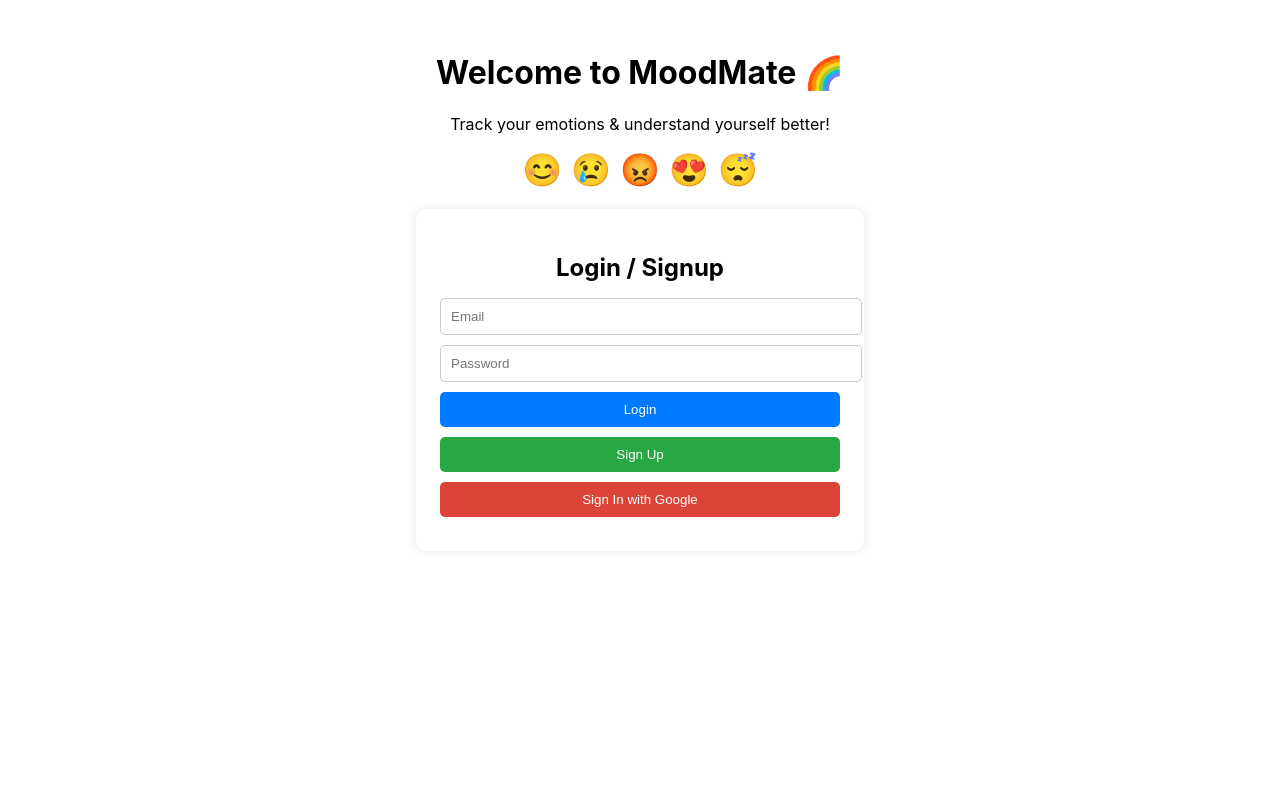
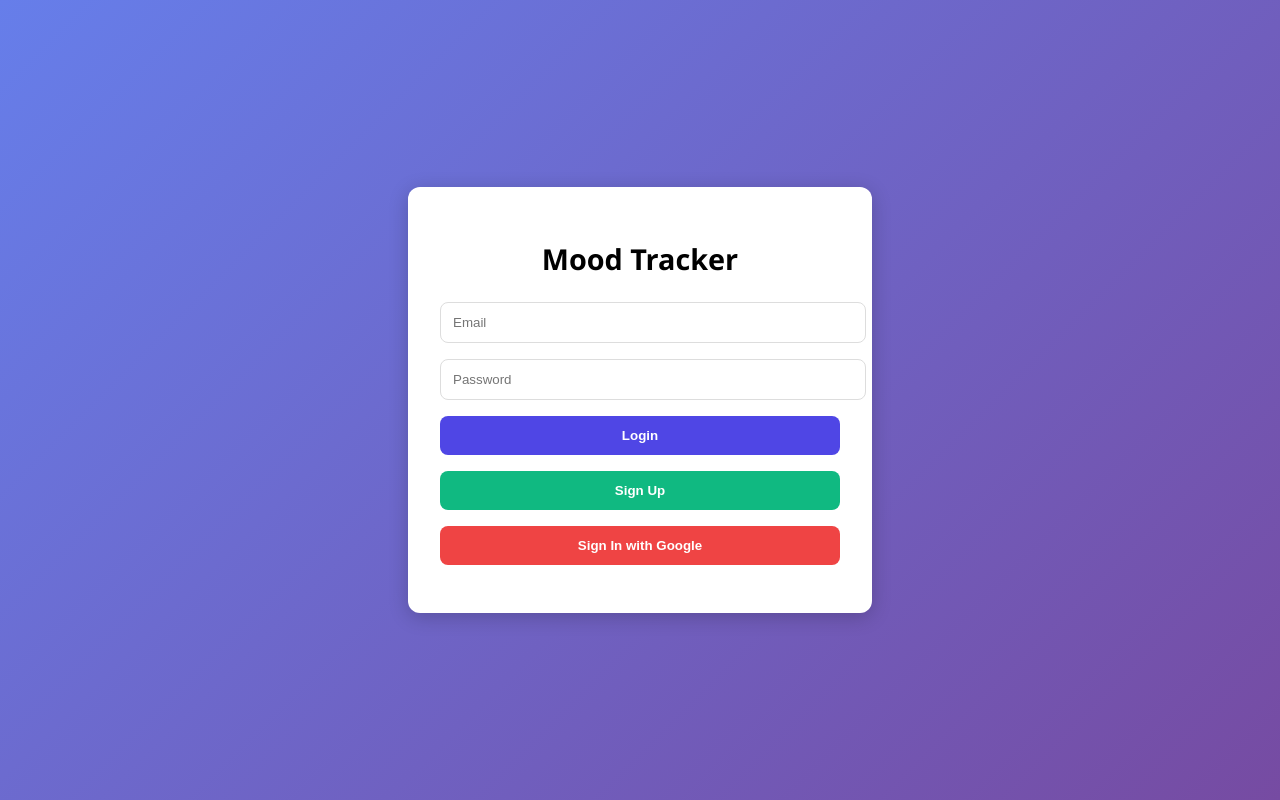
Before and after one commit to SravyaTadeparti/MoodApp, a React (Create React App) app: page /landingpage in a window 1280 px wide. Built offline with nearby package versions, Linux system fonts and the light colour scheme.

Commit message:
Dashboard updated

```diff
--- a/src/App.js
+++ b/src/App.js
@@ -10,7 +10,7 @@ function App() {
     <BrowserRouter>
       <div className="min-h-screen bg-gray-100 flex items-center justify-center">
         <Routes>
-          <Route path="/" element={<Login />} />
+          <Route path="/" element={<LandingPage />} />
           <Route path="/questionnaire" element={<QuestionnairePage />} />
           <Route path="/dashboard" element={<Dashboard />} />
           <Route path="/landingpage" element={<LandingPage />} />
--- /dev/null
+++ b/src/Dashboard.css
@@ -0,0 +1,61 @@
+.dashboard-container {
+  background-color: #f3f4f6;
+  min-height: 100vh;
+  display: flex;
+  justify-content: center;
+  align-items: center;
+  flex-direction: column;
+  padding: 2rem;
+}
+
+.dashboard-header,
+.dashboard-subtext {
+  text-align: center;
+}
+
+.dashboard-content {
+  max-width: 1200px;
+  width: 100%;
+}
+
+.charts-grid {
+  display: grid;
+  grid-template-columns: 1fr 1fr;
+  gap: 2rem;
+}
+
+@media (max-width: 768px) {
+  .charts-grid {
+    grid-template-columns: 1fr;
+  }
+}
+
+.chart-box {
+  background: white;
+  padding: 1rem;
+  border-radius: 10px;
+  box-shadow: 0 4px 12px rgba(0, 0, 0, 0.1);
+  display: flex;
+  flex-direction: column;
+  align-items: center;
+}
+
+.summary-table {
+  background: white;
+  padding: 1rem;
+  border-radius: 10px;
+  margin-bottom: 2rem;
+  box-shadow: 0 4px 12px rgba(0, 0, 0, 0.1);
+}
+
+.insights-grid {
+  display: grid;
+  grid-template-columns: 1fr 1fr;
+  gap: 1rem;
+}
+
+@media (max-width: 768px) {
+  .insights-grid {
+    grid-template-columns: 1fr;
+  }
+}
--- a/src/LandingPage.jsx
+++ b/src/LandingPage.jsx
@@ -1,67 +1,159 @@
-import React, { useState } from 'react';
-import { auth, googleProvider } from './firebase';
-import { signInWithEmailAndPassword, createUserWithEmailAndPassword, signInWithPopup } from 'firebase/auth';
-import { useNavigate } from 'react-router-dom';
+// import React, { useState } from 'react';
+// import { auth, googleProvider } from './firebase';
+// import { signInWithEmailAndPassword, createUserWithEmailAndPassword, signInWithPopup } from 'firebase/auth';
+// import { useNavigate } from 'react-router-dom';
+
+// const LandingPage = () => {
+//   const navigate = useNavigate();
+
+//   // State for login/signup form
+//   const [email, setEmail] = useState('');
+//   const [password, setPassword] = useState('');
+//   const [error, setError] = useState('');
+
+//   // Handle login
+//   const handleLogin = async () => {
+//     setError('');
+//     try {
+//       await signInWithEmailAndPassword(auth, email, password);
+//       navigate('/questionnaire');
+//     } catch (err) {
+//       setError(err.message);
+//     }
+//   };
+
+//   // Handle signup
+//   const handleSignup = async () => {
+//     setError('');
+//     try {
+//       await createUserWithEmailAndPassword(auth, email, password);
+//       navigate('/questionnaire');
+//     } catch (err) {
+//       setError(err.message);
+//     }
+//   };
+
+//   // Handle Google sign-in
+//   const handleGoogleLogin = async () => {
+//     setError('');
+//     try {
+//       await signInWithPopup(auth, googleProvider);
+//       navigate('/questionnaire');
+//     } catch (err) {
+//       setError(err.message);
+//     }
+//   };
+
+//   return (
+//     <div style={{ textAlign: 'center', padding: '2rem' }}>
+//       <h1>Welcome to MoodMate 🌈</h1>
+//       <p>Track your emotions & understand yourself better!</p>
+//       <div>
+//         <span style={{ fontSize: '2rem' }}>😊 😢 😡 😍 😴</span>
+//       </div>
+//       <br />
+
+//       <div style={{ maxWidth: '400px', margin: 'auto', background: '#fff', padding: '1.5rem', borderRadius: '10px', boxShadow: '0px 0px 10px rgba(0,0,0,0.1)' }}>
+//         <h2 style={{ marginBottom: '1rem' }}>Login / Signup</h2>
+
+//         <input
+//           type="email"
+//           placeholder="Email"
+//           value={email}
+//           onChange={(e) => setEmail(e.target.value)}
+//           style={{ width: '100%', padding: '10px', marginBottom: '10px', borderRadius: '5px', border: '1px solid #ccc' }}
+//         />
+
+//         <input
+//           type="password"
+//           placeholder="Password"
+//           value={password}
+//           onChange={(e) => setPassword(e.target.value)}
+//           style={{ width: '100%', padding: '10px', marginBottom: '10px', borderRadius: '5px', border: '1px solid #ccc' }}
+//         />
+
+//         <button
+//           onClick={handleLogin}
+//           style={{ width: '100%', padding: '10px', marginBottom: '10px', backgroundColor: '#007bff', color: 'white', border: 'none', borderRadius: '5px' }}
+//         >
+//           Login
+//         </button>
+
+//         <button
+//           onClick={handleSignup}
+//           style={{ width: '100%', padding: '10px', marginBottom: '10px', backgroundColor: '#28a745', color: 'white', border: 'none', borderRadius: '5px' }}
+//         >
+//           Sign Up
+//         </button>
+
+//         <button
+//           onClick={handleGoogleLogin}
+//           style={{ width: '100%', padding: '10px', marginBottom: '10px', backgroundColor: '#db4437', color: 'white', border: 'none', borderRadius: '5px' }}
+//         >
+//           Sign In with Google
+//         </button>
+
+//         {error && <p style={{ color: 'red' }}>{error}</p>}
+//       </div>
+//     </div>
+//   );
+// };
+
+// export default LandingPage;
+
+
+import { useState } from "react";
+import { auth, googleProvider } from "./firebase";
+import { signInWithEmailAndPassword, createUserWithEmailAndPassword, signInWithPopup } from "firebase/auth";
+import { useNavigate } from "react-router-dom";
+import './Login.css';
 
 const LandingPage = () => {
+  const [email, setEmail] = useState("");
+  const [password, setPassword] = useState("");
+  const [error, setError] = useState("");
   const navigate = useNavigate();
 
-  // State for login/signup form
-  const [email, setEmail] = useState('');
-  const [password, setPassword] = useState('');
-  const [error, setError] = useState('');
-
-  // Handle login
   const handleLogin = async () => {
-    setError('');
+    setError("");
     try {
       await signInWithEmailAndPassword(auth, email, password);
-      navigate('/questionnaire');
+      navigate("/questionnaire");
     } catch (err) {
       setError(err.message);
     }
   };
 
-  // Handle signup
   const handleSignup = async () => {
-    setError('');
+    setError("");
     try {
       await createUserWithEmailAndPassword(auth, email, password);
-      navigate('/questionnaire');
+      navigate("/questionnaire");
     } catch (err) {
       setError(err.message);
     }
   };
 
-  // Handle Google sign-in
   const handleGoogleLogin = async () => {
-    setError('');
+    setError("");
     try {
       await signInWithPopup(auth, googleProvider);
-      navigate('/questionnaire');
+      navigate("/questionnaire");
     } catch (err) {
       setError(err.message);
     }
   };
 
   return (
-    <div style={{ textAlign: 'center', padding: '2rem' }}>
-      <h1>Welcome to MoodMate 🌈</h1>
-      <p>Track your emotions & understand yourself better!</p>
-      <div>
-        <span style={{ fontSize: '2rem' }}>😊 😢 😡 😍 😴</span>
-      </div>
-      <br />
-
-      <div style={{ maxWidth: '400px', margin: 'auto', background: '#fff', padding: '1.5rem', borderRadius: '10px', boxShadow: '0px 0px 10px rgba(0,0,0,0.1)' }}>
-        <h2 style={{ marginBottom: '1rem' }}>Login / Signup</h2>
+    <div className="login-page">
+      <div className="login-container">
+        <h1>Mood Tracker</h1>
 
         <input
           type="email"
           placeholder="Email"
           value={email}
           onChange={(e) => setEmail(e.target.value)}
-          style={{ width: '100%', padding: '10px', marginBottom: '10px', borderRadius: '5px', border: '1px solid #ccc' }}
         />
 
         <input
@@ -69,31 +161,21 @@ const LandingPage = () => {
           placeholder="Password"
           value={password}
           onChange={(e) => setPassword(e.target.value)}
-          style={{ width: '100%', padding: '10px', marginBottom: '10px', borderRadius: '5px', border: '1px solid #ccc' }}
         />
 
-        <button
-          onClick={handleLogin}
-          style={{ width: '100%', padding: '10px', marginBottom: '10px', backgroundColor: '#007bff', color: 'white', border: 'none', borderRadius: '5px' }}
-        >
+        <button onClick={handleLogin} className="login-button">
           Login
         </button>
 
-        <button
-          onClick={handleSignup}
-          style={{ width: '100%', padding: '10px', marginBottom: '10px', backgroundColor: '#28a745', color: 'white', border: 'none', borderRadius: '5px' }}
-        >
+        <button onClick={handleSignup} className="signup-button">
           Sign Up
         </button>
 
-        <button
-          onClick={handleGoogleLogin}
-          style={{ width: '100%', padding: '10px', marginBottom: '10px', backgroundColor: '#db4437', color: 'white', border: 'none', borderRadius: '5px' }}
-        >
+        <button onClick={handleGoogleLogin} className="google-button">
           Sign In with Google
         </button>
 
-        {error && <p style={{ color: 'red' }}>{error}</p>}
+        {error && <p className="error-text">{error}</p>}
       </div>
     </div>
   );
--- /dev/null
+++ b/src/Login.css
@@ -0,0 +1,67 @@
+.login-page {
+  min-height: 100vh;
+  background: linear-gradient(135deg, #667eea, #764ba2);
+  display: flex;
+  justify-content: center;
+  align-items: center;
+  font-family: 'Segoe UI', Tahoma, Geneva, Verdana, sans-serif;
+}
+
+.login-container {
+  background: white;
+  padding: 2rem;
+  border-radius: 12px;
+  box-shadow: 0 4px 20px rgba(0, 0, 0, 0.2);
+  max-width: 400px;
+  width: 100%;
+}
+
+.login-container h1 {
+  font-size: 1.8rem;
+  font-weight: bold;
+  margin-bottom: 1.5rem;
+  text-align: center;
+}
+
+.login-container input {
+  width: 100%;
+  padding: 0.75rem;
+  border: 1px solid #ddd;
+  border-radius: 8px;
+  margin-bottom: 1rem;
+}
+
+.login-container button {
+  width: 100%;
+  padding: 0.75rem;
+  border: none;
+  border-radius: 8px;
+  font-weight: bold;
+  margin-bottom: 1rem;
+  cursor: pointer;
+}
+
+.login-button {
+  background-color: #4f46e5;
+  color: white;
+}
+
+.signup-button {
+  background-color: #10b981;
+  color: white;
+}
+
+.google-button {
+  background-color: #ef4444;
+  color: white;
+}
+
+button:hover {
+  opacity: 0.9;
+}
+
+.error-text {
+  color: red;
+  font-size: 0.9rem;
+  text-align: center;
+}
```
Also changed, not shown: src/Dashboard.jsx (+94 -31 lines).
